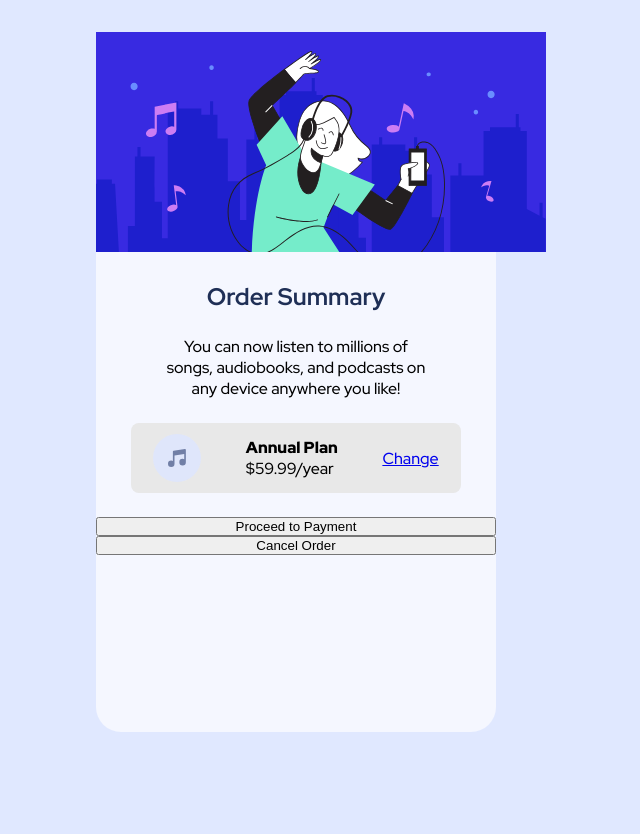
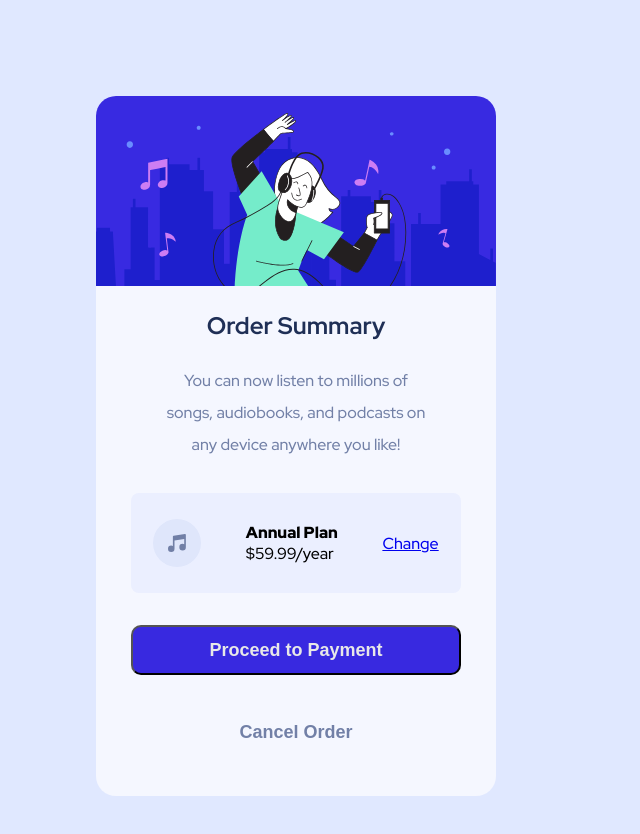
Before and after one commit to Markevo5150/Order-Summary-Component, a React (Vite) app: page / in a window 1280 px wide. Shown: the top 834 px of the page, without its empty margins (344-984 px from the left). Before the commit the page ends 800 px from the top, so only its background shows below. Built offline with nearby package versions, Linux system fonts and the light colour scheme.

Commit message:
Styles added

```diff
--- a/src/App.scss
+++ b/src/App.scss
@@ -2,12 +2,22 @@
   background: var(--VeryPaleBlue);
   width: 400px;
   height: 700px;
-  margin: 2rem auto;
+  margin: 6rem auto;
   border-radius: 25px;
   display: flex;
   flex-direction: column;
+  border-radius: 20px;
 }
-
+.image {
+  background: url(../images/illustration-hero.svg);
+  background-size: cover;
+  border: none;
+  outline: none;
+  width: inherit;
+  height: 190px;
+  border-top-right-radius: 20px;
+  border-top-left-radius: 20px;
+}
 .summary {
   display: flex;
   flex-direction: column;
@@ -20,14 +30,16 @@
 .description {
   margin: 0 4rem 0 4rem;
   text-align: center;
+  line-height: 2;
+  color: var(--DesaturatedBlue);
 }
 .plan {
-  background: var(--LightGray);
+  background: var(--planColor);
   display: flex;
   justify-content: space-around;
   align-items: center;
-  height: 70px;
-  margin: 1.5rem auto;
+  height: 100px;
+  margin: 2rem auto;
   width: 330px;
   border-radius: 8px;
 }
@@ -43,3 +55,29 @@
 .annual {
   font-weight: var(--extraBold);
 }
+.payment {
+  height: 50px;
+  width: 330px;
+  text-align: center;
+  margin: 0 auto 2rem;
+  border-radius: 10px;
+  background: var(--BrightBlue);
+  color: var(--LightGray);
+  font-size: 18px;
+  font-weight: var(--boldFont);
+  cursor: pointer;
+}
+
+.cancel {
+  height: 50px;
+  width: 330px;
+  text-align: center;
+  margin: 0 auto 2rem;
+  background: var(--VeryPaleBlue);
+  border: none;
+  outline: none;
+  font-size: 18px;
+  font-weight: var(--boldFont);
+  color: var(--DesaturatedBlue);
+  cursor: pointer;
+}
--- a/src/App.tsx
+++ b/src/App.tsx
@@ -2,9 +2,7 @@ export default function App() {
   return (
     <>
       <div className="main-container">
-        <div className="image">
-          <img src="../images/illustration-hero.svg" alt="hero" />
-        </div>
+        <div className="image"></div>
         <div className="summary">
           <h2 className="title">Order Summary</h2>
           <p className="description">
--- a/src/styles/variables.scss
+++ b/src/styles/variables.scss
@@ -3,6 +3,7 @@
   --PaleBlue: hsl(225, 100%, 94%);
   --BrightBlue: hsl(245, 75%, 52%);
   --VeryPaleBlue: hsl(225, 100%, 98%);
+  --planColor: hsl(228, 100%, 96%);
   --DesaturatedBlue: hsl(224, 23%, 55%);
   --DarkBlue: hsl(223, 47%, 23%);
   --LightGray: hsl(0, 0%, 91%);
```
